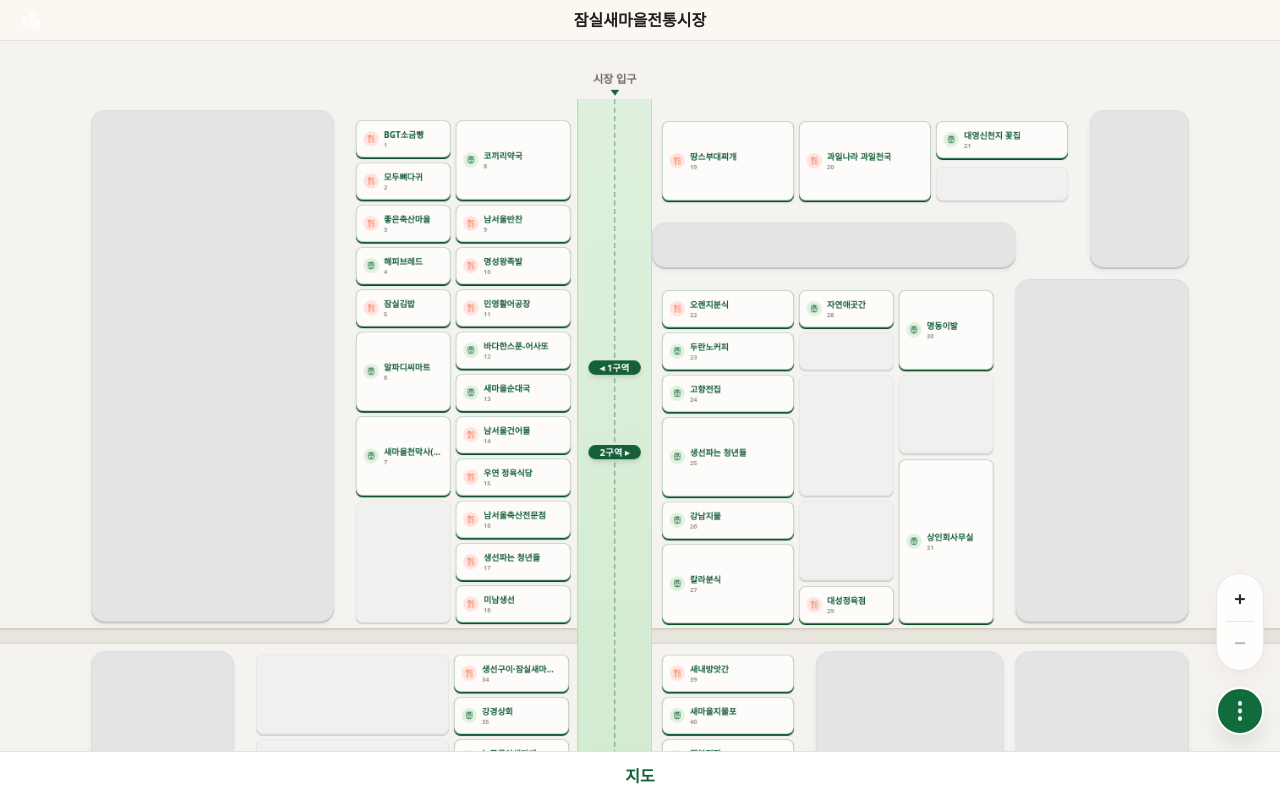
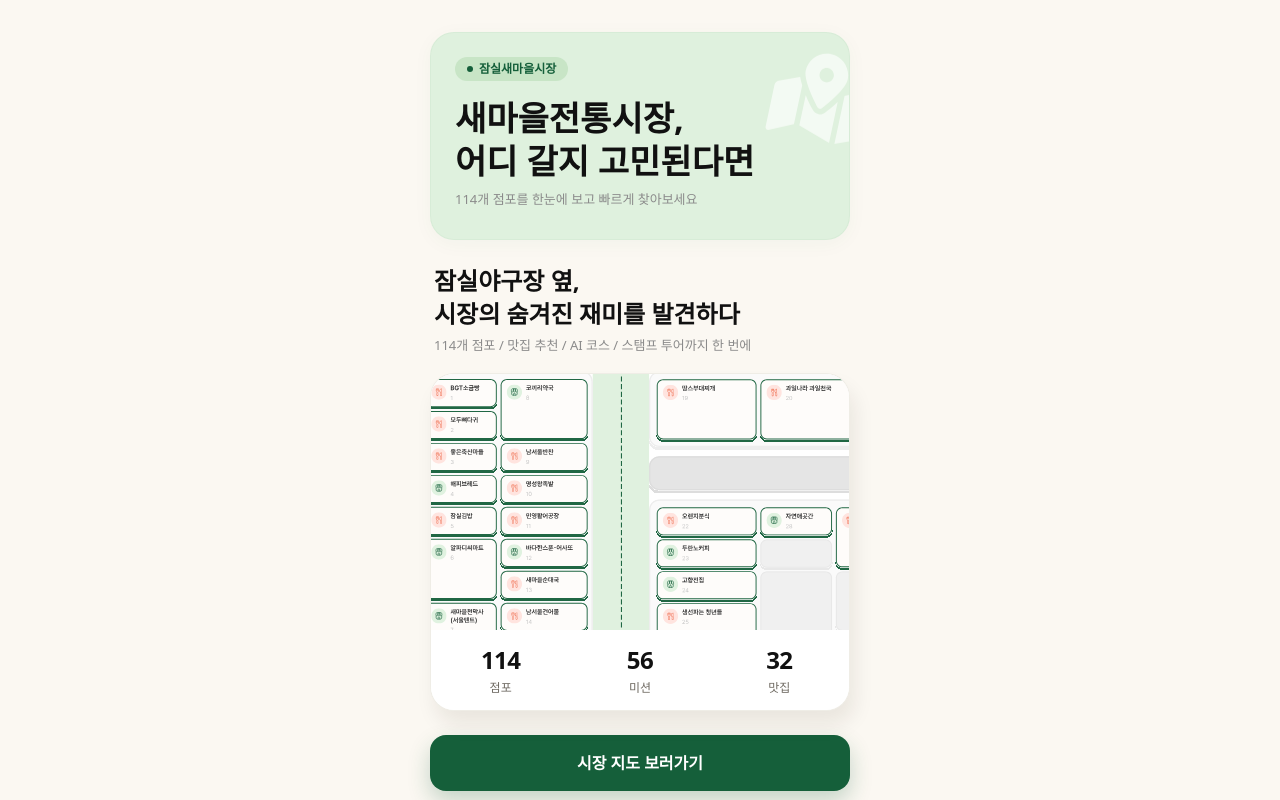
Before and after one commit to market-bridge-project/MarketBridge-frontend, a React (Vite) app: page / in a window 1280 px wide. Built offline with nearby package versions, Linux system fonts and the light colour scheme; a web font is replaced by a local one.

Commit message:
refactor: 인덱스 라우트 변경 및 경로 분리

```diff
--- a/src/components/Landing/LandingFooter.tsx
+++ b/src/components/Landing/LandingFooter.tsx
@@ -5,7 +5,7 @@ export const LandingFooter: React.FC = () => {
   return (
     <footer className="w-full">
       <Link
-        to="/"
+        to="/map"
         className="flex items-center justify-center w-full py-4 bg-brand hover:bg-[#0f462a] active:scale-[0.98] text-white !text-white text-base font-bold rounded-2xl shadow-[0_10px_22px_0px_rgba(21,95,58,0.24)] transition-all duration-200 text-center font-pretendard"
         style={{ color: '#ffffff' }}
       >
--- a/src/components/Map/MapFooter.tsx
+++ b/src/components/Map/MapFooter.tsx
@@ -7,7 +7,7 @@ const MapFooter = () => {
     <footer className="shrink-0 border-t border-border-default bg-elevated">
       <button
         type="button"
-        onClick={() => navigate('/')}
+        onClick={() => navigate('/map')}
         className="flex w-full items-center justify-center py-4 text-[16px] font-bold text-brand"
       >
         지도
--- a/src/pages/RecommendResultPage.tsx
+++ b/src/pages/RecommendResultPage.tsx
@@ -90,7 +90,7 @@ const RecommendResult = () => {
         <button
           type="button"
           onClick={() =>
-            navigate('/', {
+            navigate('/map', {
               state: {
                 courseStoreIds: courses.map((c) => c.id),
                 courseTitle: title.replace('\n', ' '),
--- a/src/pages/StoreDetailPage.tsx
+++ b/src/pages/StoreDetailPage.tsx
@@ -13,7 +13,7 @@ const StoreDetail = () => {
     if (window.history.state && window.history.state.idx > 0) {
       navigate(-1)
     } else {
-      navigate('/')
+      navigate('/map')
     }
   }
 
@@ -70,7 +70,9 @@ const StoreDetail = () => {
       <div className="px-5 pt-4 pb-8">
         <button
           type="button"
-          onClick={() => navigate('/', { state: { focusStoreId: store.id } })}
+          onClick={() =>
+            navigate('/map', { state: { focusStoreId: store.id } })
+          }
           className="w-full rounded-2xl bg-brand py-4 text-base font-semibold text-white shadow-[0_10px_22px_0_rgba(21,95,58,0.24)]"
         >
           지도에서 위치 보기
```
Also changed, not shown: src/Router.tsx (+4 -4 lines).
